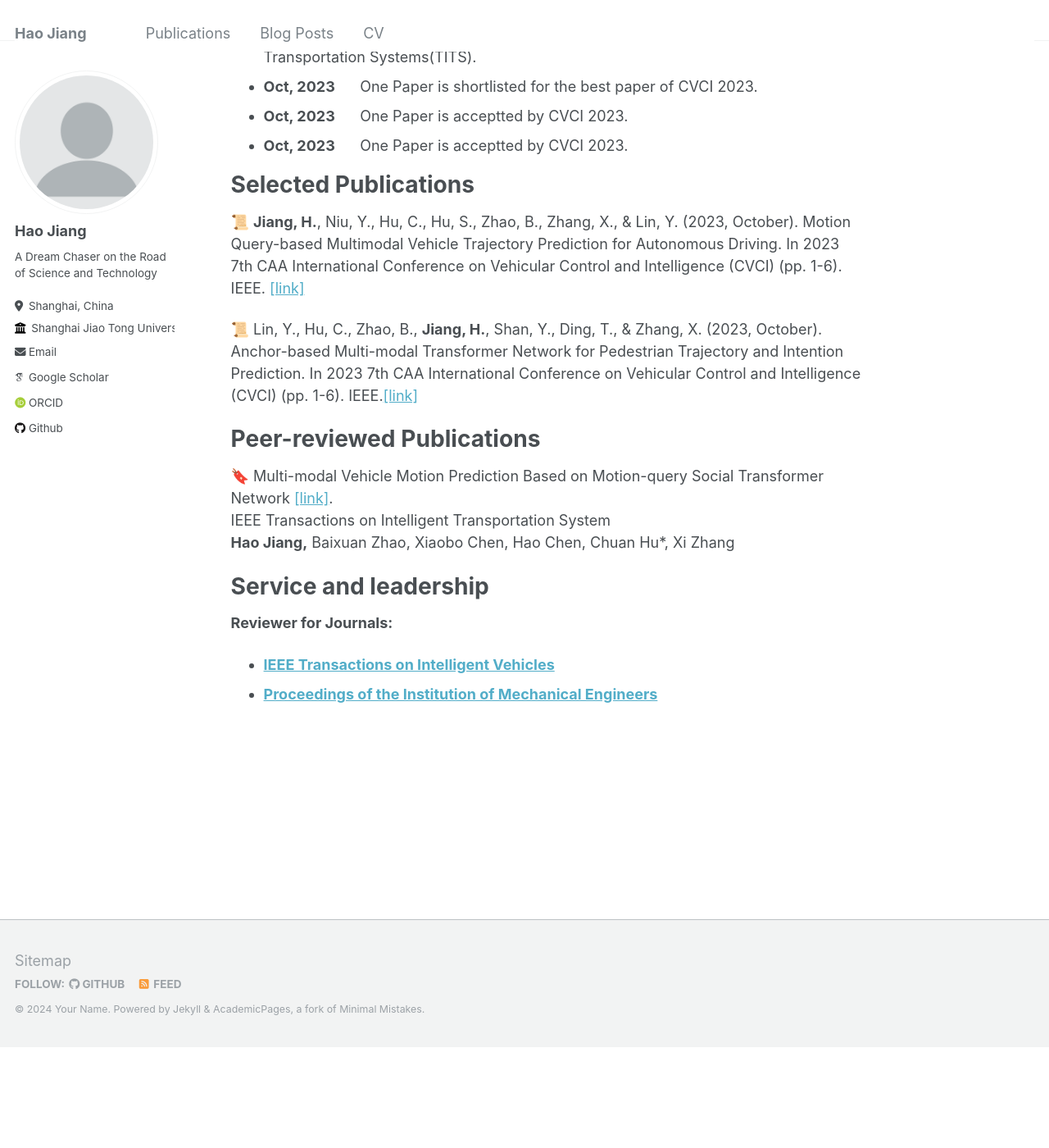
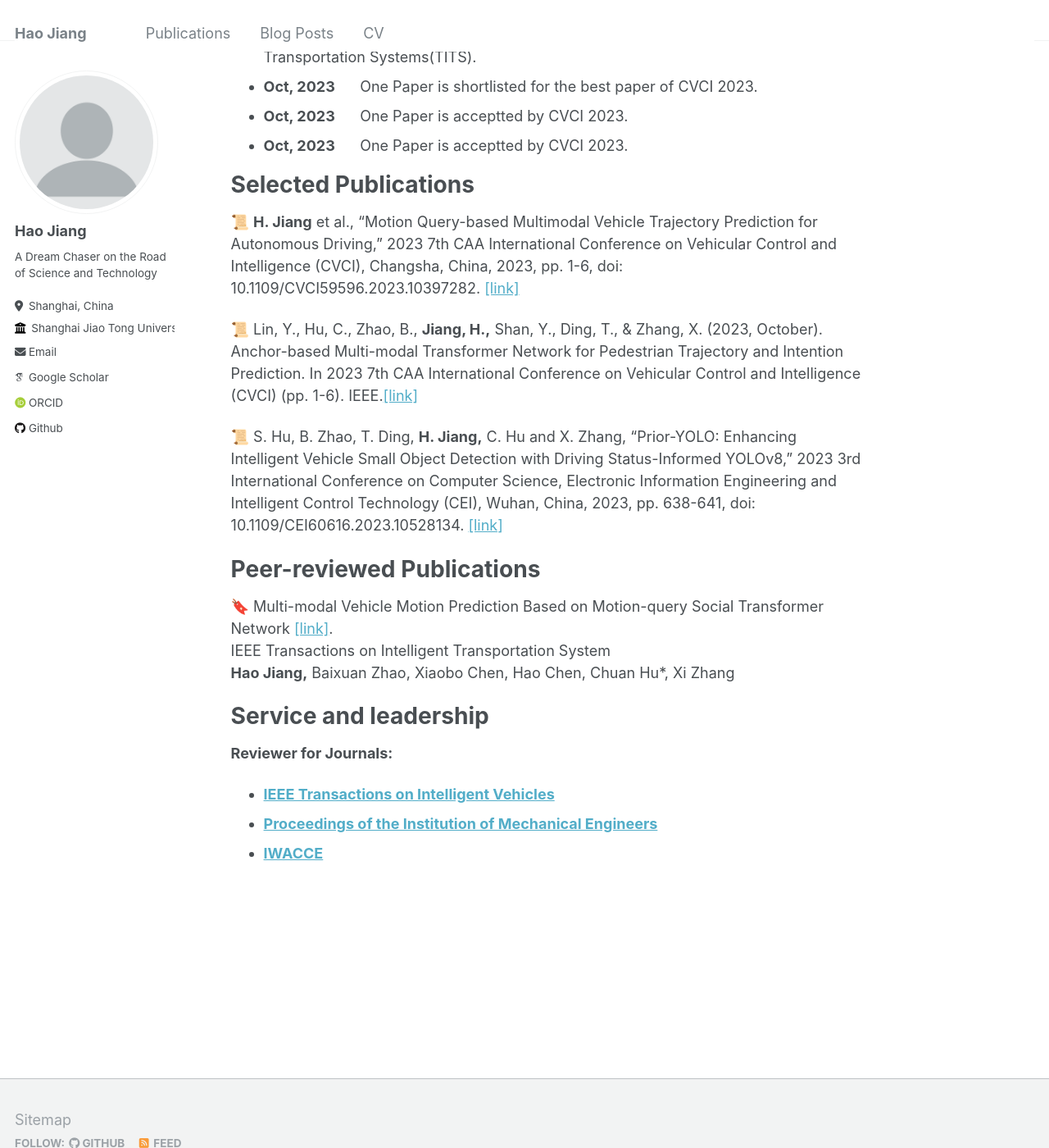
Before and after one commit to Sunstroperao/Sunstroperao.github.io, a Jekyll site: the page built from _pages/about.md, in a window 1280 px wide and 1400 px high, scrolled down 414 px. Shown: the whole window at 82% size. Built offline with Jekyll 4.4.1, drawn with Linux system fonts in a browser that asks for light colours; some web fonts are replaced; before the commit the page ends 1690 px from its top, so only the background shows below that.

Commit message:
update cv

```diff
--- a/_pages/about.md
+++ b/_pages/about.md
@@ -22,10 +22,11 @@ News
 Selected Publications
 ======
 
-📜 **Jiang, H.**, Niu, Y., Hu, C., Hu, S., Zhao, B., Zhang, X., & Lin, Y. (2023, October). Motion Query-based Multimodal Vehicle Trajectory Prediction for Autonomous Driving. In 2023 7th CAA International Conference on Vehicular Control and Intelligence (CVCI) (pp. 1-6). IEEE. [[link]](https://ieeexplore.ieee.org/stamp/stamp.jsp?tp=&arnumber=10397282)
+📜 **H. Jiang** et al., "Motion Query-based Multimodal Vehicle Trajectory Prediction for Autonomous Driving," 2023 7th CAA International Conference on Vehicular Control and Intelligence (CVCI), Changsha, China, 2023, pp. 1-6, doi: 10.1109/CVCI59596.2023.10397282. [[link]](https://ieeexplore.ieee.org/stamp/stamp.jsp?tp=&arnumber=10397282)
 
-📜 Lin, Y., Hu, C., Zhao, B., **Jiang, H.**, Shan, Y., Ding, T., & Zhang, X. (2023, October). Anchor-based Multi-modal Transformer Network for Pedestrian Trajectory and Intention Prediction. In 2023 7th CAA International Conference on Vehicular Control and Intelligence (CVCI) (pp. 1-6). IEEE.[[link]](https://ieeexplore.ieee.org/stamp/stamp.jsp?tp=&arnumber=10397150)
+📜 Lin, Y., Hu, C., Zhao, B., **Jiang, H.,** Shan, Y., Ding, T., & Zhang, X. (2023, October). Anchor-based Multi-modal Transformer Network for Pedestrian Trajectory and Intention Prediction. In 2023 7th CAA International Conference on Vehicular Control and Intelligence (CVCI) (pp. 1-6). IEEE.[[link]](https://ieeexplore.ieee.org/stamp/stamp.jsp?tp=&arnumber=10397150)
 
+📜 S. Hu, B. Zhao, T. Ding, **H. Jiang,** C. Hu and X. Zhang, "Prior-YOLO: Enhancing Intelligent Vehicle Small Object Detection with Driving Status-Informed YOLOv8," 2023 3rd International Conference on Computer Science, Electronic Information Engineering and Intelligent Control Technology (CEI), Wuhan, China, 2023, pp. 638-641, doi: 10.1109/CEI60616.2023.10528134. [[link]](https://ieeexplore.ieee.org/abstract/document/10528134)
 
 Peer-reviewed Publications
 ======
@@ -38,3 +39,4 @@ Service and leadership
 **Reviewer for Journals:**
 * **[IEEE Transactions on Intelligent Vehicles](https://ieee-itss.org/pub/t-iv/)**
 * **[Proceedings of the Institution of Mechanical Engineers](https://journals.sagepub.com/home/pid?_gl=1*1z0txwo*_ga*MTY4NDc1Njg2LjE3MTI0ODg4MjI.*_ga_60R758KFDG*MTcxMjQ4ODgyMS4xLjEuMTcxMjQ4OTIzNi41Ny4wLjA.)**
+* **[IWACCE](https://www.iwacce.org/)**
```
